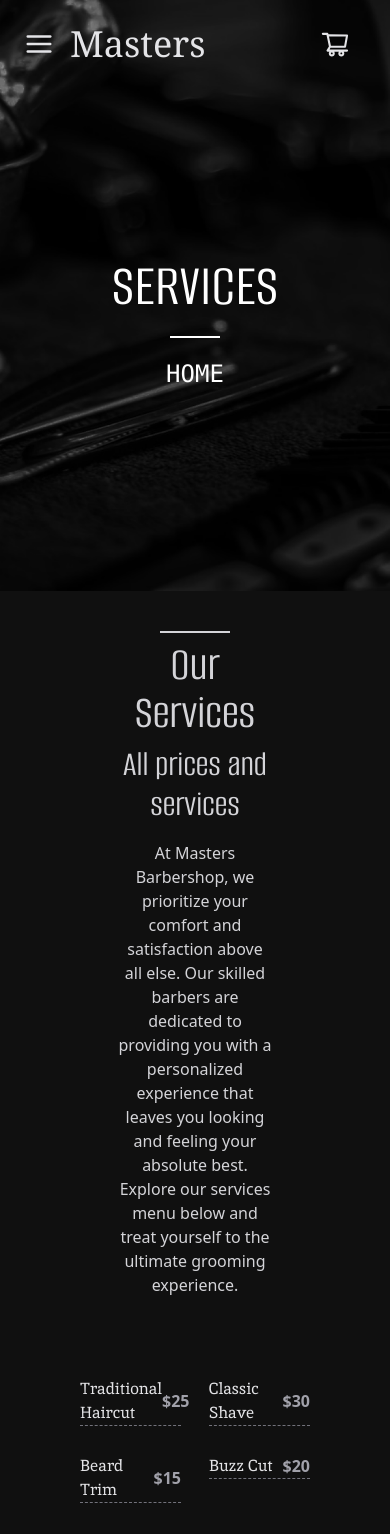
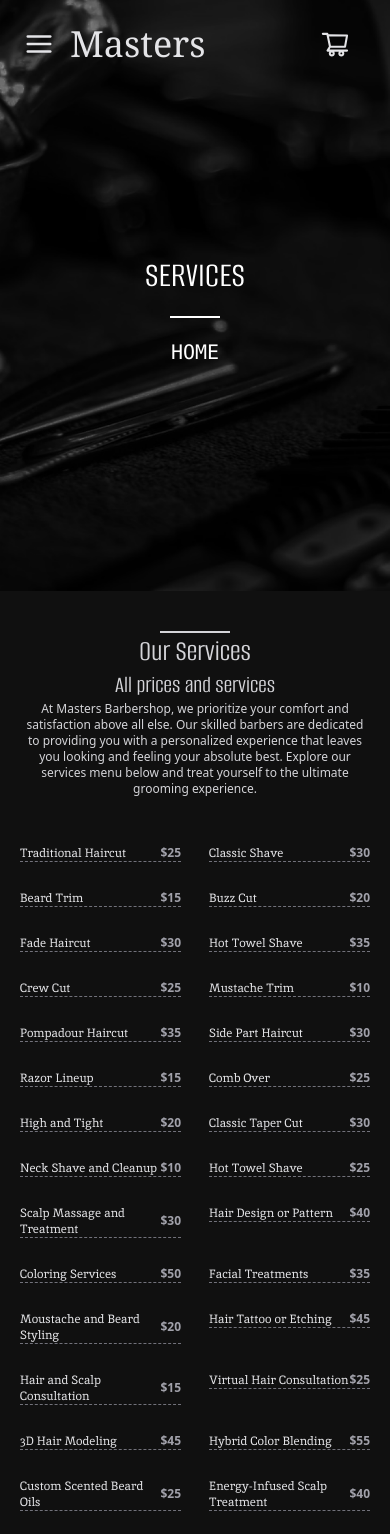
Before and after one commit to tidzi17/barbers-shop, a React (Create React App) app: page /services in a window 390 px wide. Shown: the top 1534 px of the page. Built offline with nearby package versions, Linux system fonts and the light colour scheme; a web font is replaced by a local one.

Commit message:
services page res

```diff
--- a/src/components/gallery/gallery.jsx
+++ b/src/components/gallery/gallery.jsx
@@ -67,7 +67,7 @@
             onTouchStart={handleTouchStart}
             onTouchEnd={handleTouchEnd} >
 
-            <RxCross1  className='top-[40px] right-[80px] text-3xl text-white fixed cursor-pointer  z-50 hover:opacity-100' onClick={handleCloseModal}/>
+            <RxCross1  className='top-[40px] right-[30px] md:right-[80px] text-3xl text-white fixed cursor-pointer  z-50 hover:opacity-100' onClick={handleCloseModal}/>
             <BsChevronLeft className='top-[50%] transform -translate-y-[50%] left-0 md:left-[40px] text-5xl text-white fixed cursor-pointer  z-50 hover:opacity-100' onClick={prevSlide}/>
             <BsChevronCompactRight className='top-[50%] transform -translate-y-[50%] right-0 md:right-[40px]  text-5xl text-white fixed cursor-pointer  z-50 hover:opacity-100' onClick={nextSlide} />
             <div className='flex items-center justify-center w-[80%] md:w-full h-full'>
--- a/src/components/services-page/services.jsx
+++ b/src/components/services-page/services.jsx
@@ -3,18 +3,18 @@
 export default function ServicesSection(){
     return(
         <div className="">
-            <div className='px-10 py-10'>
-            <div className='w-1/2 m-auto text-zinc-300 flex flex-col items-center justify-center h-fit text-center'>
+            <div className='px-5 md:px-10 py-10'>
+            <div className='w-full md:w-1/2 m-auto text-zinc-300 flex flex-col items-center justify-center h-fit text-center'>
                 <div className='w-[70px] h-[2px] bg-zinc-300 '></div>
-        <h2 className='mt-2 text-5xl font-alumni self-center m-auto'>Our Services</h2>
-        <h3 className=' mt-2 text-4xl font-alumni'>All prices and services</h3>
-        <p className='mt-4 text-base mb-10 font-sans font-light'>At Masters Barbershop, we prioritize your comfort and satisfaction above all else. Our skilled barbers are dedicated to providing you with a personalized experience that leaves you looking and feeling your absolute best. Explore our services menu below and treat yourself to the ultimate grooming experience.</p>
+        <h2 className='md:mt-2 text-3xl md:text-5xl  font-alumni self-center m-auto'>Our Services</h2>
+        <h3 className='md:mt-2 text-2xl md:text-4xl font-alumni'>All prices and services</h3>
+        <p className='md:mt-4 text-xs md:text-base mb-2 md:mb-10 font-sans font-light'>At Masters Barbershop, we prioritize your comfort and satisfaction above all else. Our skilled barbers are dedicated to providing you with a personalized experience that leaves you looking and feeling your absolute best. Explore our services menu below and treat yourself to the ultimate grooming experience.</p>
                 </div>
-            <div className='grid grid-cols-2 gap-7 w-full h-full p-10 '>
+            <div className='grid grid-cols-2 gap-7 w-full h-full pt-10 md:p-10 '>
                       {data.services.map((service, index) => (
                        <div key={index} className='w-full h-fit flex justify-between items-center border-b-[1px] border-dashed border-zinc-500'>
-                       <p className='w-full text-zinc-200 font-inika text-base'>{service.name}</p>
-                      <p className='text-zinc-400 text-base font-semibold'>${service.price}</p>
+                       <p className='w-full text-zinc-200 font-inika text-xs md:text-base'>{service.name}</p>
+                      <p className='text-zinc-400 text-xs md:text-base font-semibold'>${service.price}</p>
                   </div>
                      ))}
                      </div>
--- a/src/pages/contact.jsx
+++ b/src/pages/contact.jsx
@@ -10,9 +10,9 @@
         <div>
         <img src={landingimage} alt="landingimage" className="w-full h-[70vh] object-cover grayscale relative"/>
         <div className="w-full absolute top-0 text-white flex flex-col items-center transform translate-y-64 gap-5 ">
-            <p className='font-alumni text-6xl uppercase '>Contact Us</p>
+            <p className='font-alumni text-4xl md:text-6xl uppercase '>Contact Us</p>
             <div className='w-[50px] h-[2px] bg-white'></div>
-            <Link to="/" className='font-mono uppercase text-2xl'>Home</Link>
+            <Link to="/" className='font-mono uppercase text-xl md:text-2xl'>Home</Link>
         </div>
         </div>
         <ContactSection />
--- a/src/pages/services.jsx
+++ b/src/pages/services.jsx
@@ -10,9 +10,9 @@
            <div>
         <img src={landingimage} alt="landingimage" className="w-full h-[70vh] object-cover grayscale relative"/>
         <div className="w-full absolute top-0 text-white flex flex-col items-center transform translate-y-64 gap-5 ">
-            <p className='font-alumni text-6xl uppercase '>Services</p>
+            <p className='font-alumni text-4xl md:text-6xl uppercase '>Services</p>
             <div className='w-[50px] h-[2px] bg-white'></div>
-            <Link to="/" className='font-mono uppercase text-2xl'>Home</Link>
+            <Link to="/" className='font-mono uppercase text-xl md:text-2xl'>Home</Link>
         </div>
         </div>
         <ServicesSection />
--- a/src/pages/team.jsx
+++ b/src/pages/team.jsx
@@ -11,9 +11,9 @@
         <div>
         <img src={landingimage} alt="landingimage" className="w-full h-[70vh] object-cover grayscale relative"/>
         <div className="w-full absolute top-0 text-white flex flex-col items-center transform translate-y-64 gap-5 ">
-            <p className='font-alumni text-6xl uppercase '>Team & Careers</p>
+            <p className='font-alumni text-4xl md:text-6xl uppercase '>Team & Careers</p>
             <div className='w-[50px] h-[2px] bg-white'></div>
-            <Link to="/" className='font-mono uppercase text-2xl'>Home</Link>
+            <Link to="/" className='font-mono uppercase text-xl md:text-2xl'>Home</Link>
         </div>
         </div>
         <TeamSection />
```
